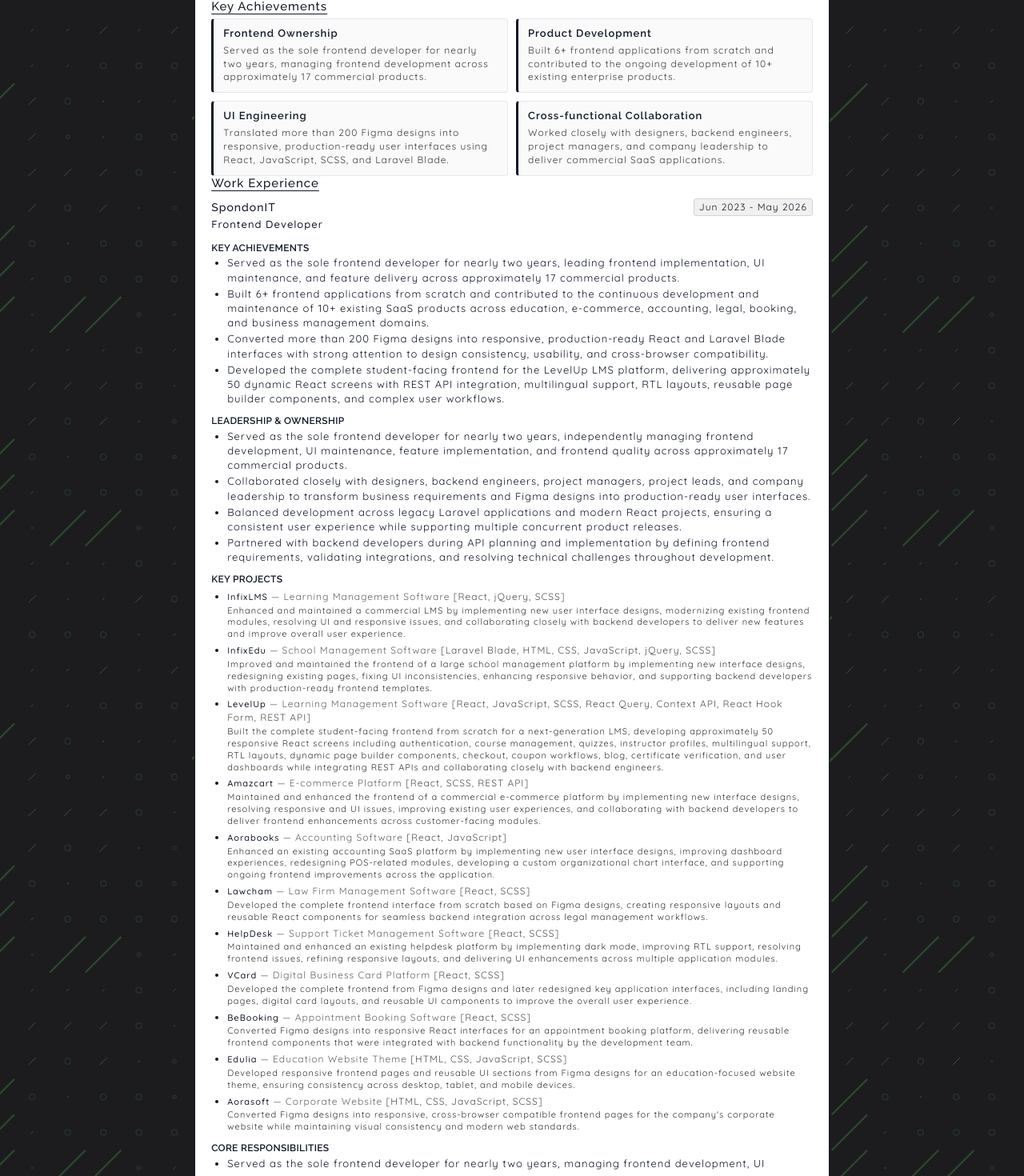
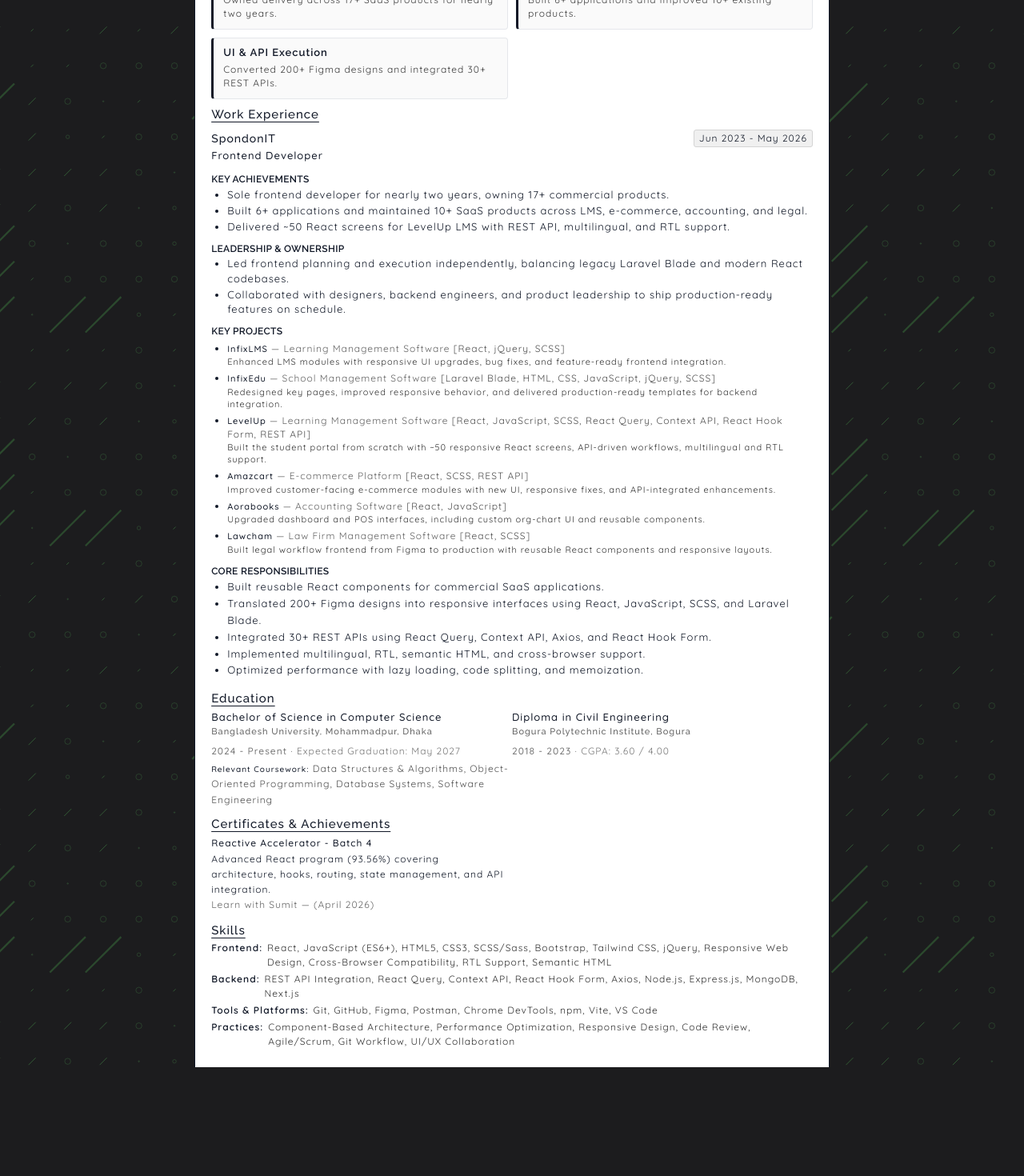
Before and after one commit to Ashfatul/portfolio_react, a React (Vite) app: page /resume in a window 1280 px wide. Shown: the part 340-1810 px from the top of the page at 80% size. After the commit the page ends 1674 px from the top, so only its background shows below. Built offline with nearby package versions, Linux system fonts and the light colour scheme.

Commit message:
fix: Update resume content for clarity and consistency; enhance print styles for better formatting

```diff
--- a/public/data/resume_data.json
+++ b/public/data/resume_data.json
@@ -9,24 +9,20 @@
       "github": "https://github.com/ashfatul",
       "linkedin": "https://linkedin.com/in/ashfatul",
       "portfolio": "https://ashfatul.netlify.app/",
-      "about": "Frontend Developer with 3 years of professional experience building commercial SaaS applications using React, JavaScript, SCSS, and modern frontend technologies. Served as the sole frontend developer for nearly two years, owning frontend development across 17+ commercial products ranging from enterprise LMS platforms and e-commerce systems to accounting and business management software. Experienced in translating 200+ Figma designs into responsive, production-ready interfaces, integrating REST APIs, optimizing application performance, and collaborating with designers, backend engineers, project managers, and executive stakeholders. Currently expanding full-stack expertise with Next.js, Node.js, Express.js, and MongoDB through personal projects."
+      "about": "Frontend Developer with 3 years of experience building SaaS products using React, JavaScript, SCSS, and REST APIs. Served as the sole frontend developer for nearly two years, supporting 17+ commercial products and converting 200+ Figma designs into responsive, production-ready interfaces. Built 6+ applications from scratch, delivered ~50 screens for LevelUp LMS, and integrated 30+ APIs with performance-focused UX improvements."
    },
    "achievements": [
       {
          "title": "Frontend Ownership",
-         "description": "Served as the sole frontend developer for nearly two years, managing frontend development across approximately 17 commercial products."
+         "description": "Owned delivery across 17+ SaaS products for nearly two years."
       },
       {
          "title": "Product Development",
-         "description": "Built 6+ frontend applications from scratch and contributed to the ongoing development of 10+ existing enterprise products."
+         "description": "Built 6+ applications and improved 10+ existing products."
       },
       {
-         "title": "UI Engineering",
-         "description": "Translated more than 200 Figma designs into responsive, production-ready user interfaces using React, JavaScript, SCSS, and Laravel Blade."
-      },
-      {
-         "title": "Cross-functional Collaboration",
-         "description": "Worked closely with designers, backend engineers, project managers, and company leadership to deliver commercial SaaS applications."
+         "title": "UI & API Execution",
+         "description": "Converted 200+ Figma designs and integrated 30+ REST APIs."
       }
    ],
    "experience": [
@@ -35,16 +31,13 @@
          "duration": "Jun 2023 - May 2026",
          "position": "Frontend Developer",
          "impact": [
-            "Served as the sole frontend developer for nearly two years, leading frontend implementation, UI maintenance, and feature delivery across approximately 17 commercial products.",
-            "Built 6+ frontend applications from scratch and contributed to the continuous development and maintenance of 10+ existing SaaS products across education, e-commerce, accounting, legal, booking, and business management domains.",
-            "Converted more than 200 Figma designs into responsive, production-ready React and Laravel Blade interfaces with strong attention to design consistency, usability, and cross-browser compatibility.",
-            "Developed the complete student-facing frontend for the LevelUp LMS platform, delivering approximately 50 dynamic React screens with REST API integration, multilingual support, RTL layouts, reusable page builder components, and complex user workflows."
+            "Sole frontend developer for nearly two years, owning 17+ commercial products.",
+            "Built 6+ applications and maintained 10+ SaaS products across LMS, e-commerce, accounting, and legal.",
+            "Delivered ~50 React screens for LevelUp LMS with REST API, multilingual, and RTL support."
          ],
          "leadership": [
-            "Served as the sole frontend developer for nearly two years, independently managing frontend development, UI maintenance, feature implementation, and frontend quality across approximately 17 commercial products.",
-            "Collaborated closely with designers, backend engineers, project managers, project leads, and company leadership to transform business requirements and Figma designs into production-ready user interfaces.",
-            "Balanced development across legacy Laravel applications and modern React projects, ensuring a consistent user experience while supporting multiple concurrent product releases.",
-            "Partnered with backend developers during API planning and implementation by defining frontend requirements, validating integrations, and resolving technical challenges throughout development."
+            "Led frontend planning and execution independently, balancing legacy Laravel Blade and modern React codebases.",
+            "Collaborated with designers, backend engineers, and product leadership to ship production-ready features on schedule."
          ],
          "projects": [
             {
@@ -55,7 +48,7 @@
                   "jQuery",
                   "SCSS"
                ],
-               "description": "Enhanced and maintained a commercial LMS by implementing new user interface designs, modernizing existing frontend modules, resolving UI and responsive issues, and collaborating closely with backend developers to deliver new features and improve overall user experience."
+               "description": "Enhanced LMS modules with responsive UI upgrades, bug fixes, and feature-ready frontend integration."
             },
             {
                "name": "InfixEdu",
@@ -68,7 +61,7 @@
                   "jQuery",
                   "SCSS"
                ],
-               "description": "Improved and maintained the frontend of a large school management platform by implementing new interface designs, redesigning existing pages, fixing UI inconsistencies, enhancing responsive behavior, and supporting backend developers with production-ready frontend templates."
+               "description": "Redesigned key pages, improved responsive behavior, and delivered production-ready templates for backend integration."
             },
             {
                "name": "LevelUp",
@@ -82,7 +75,7 @@
                   "React Hook Form",
                   "REST API"
                ],
-               "description": "Built the complete student-facing frontend from scratch for a next-generation LMS, developing approximately 50 responsive React screens including authentication, course management, quizzes, instructor profiles, multilingual support, RTL layouts, dynamic page builder components, checkout, coupon workflows, blog, certificate verification, and user dashboards while integrating REST APIs and collaborating closely with backend engineers."
+               "description": "Built the student portal from scratch with ~50 responsive React screens, API-driven workflows, multilingual and RTL support."
             },
             {
                "name": "Amazcart",
@@ -92,7 +85,7 @@
                   "SCSS",
                   "REST API"
                ],
-               "description": "Maintained and enhanced the frontend of a commercial e-commerce platform by implementing new interface designs, resolving responsive and UI issues, improving existing user experiences, and collaborating with backend developers to deliver frontend enhancements across customer-facing modules."
+               "description": "Improved customer-facing e-commerce modules with new UI, responsive fixes, and API-integrated enhancements."
             },
             {
                "name": "Aorabooks",
@@ -101,7 +94,7 @@
                   "React",
                   "JavaScript"
                ],
-               "description": "Enhanced an existing accounting SaaS platform by implementing new user interface designs, improving dashboard experiences, redesigning POS-related modules, developing a custom organizational chart interface, and supporting ongoing frontend improvements across the application."
+               "description": "Upgraded dashboard and POS interfaces, including custom org-chart UI and reusable components."
             },
             {
                "name": "Lawcham",
@@ -110,69 +103,15 @@
                   "React",
                   "SCSS"
                ],
-               "description": "Developed the complete frontend interface from scratch based on Figma designs, creating responsive layouts and reusable React components for seamless backend integration across legal management workflows."
-            },
-            {
-               "name": "HelpDesk",
-               "type": "Support Ticket Management Software",
-               "techStack": [
-                  "React",
-                  "SCSS"
-               ],
-               "description": "Maintained and enhanced an existing helpdesk platform by implementing dark mode, improving RTL support, resolving frontend issues, refining responsive layouts, and delivering UI enhancements across multiple application modules."
-            },
-            {
-               "name": "VCard",
-               "type": "Digital Business Card Platform",
-               "techStack": [
-                  "React",
-                  "SCSS"
-               ],
-               "description": "Developed the complete frontend from Figma designs and later redesigned key application interfaces, including landing pages, digital card layouts, and reusable UI components to improve the overall user experience."
-            },
-            {
-               "name": "BeBooking",
-               "type": "Appointment Booking Software",
-               "techStack": [
-                  "React",
-                  "SCSS"
-               ],
-               "description": "Converted Figma designs into responsive React interfaces for an appointment booking platform, delivering reusable frontend components that were integrated with backend functionality by the development team."
-            },
-            {
-               "name": "Edulia",
-               "type": "Education Website Theme",
-               "techStack": [
-                  "HTML",
-                  "CSS",
-                  "JavaScript",
-                  "SCSS"
-               ],
-               "description": "Developed responsive frontend pages and reusable UI sections from Figma designs for an education-focused website theme, ensuring consistency across desktop, tablet, and mobile devices."
-            },
-            {
-               "name": "Aorasoft",
-               "type": "Corporate Website",
-               "techStack": [
-                  "HTML",
-                  "CSS",
-                  "JavaScript",
-                  "SCSS"
-               ],
-               "description": "Converted Figma designs into responsive, cross-browser compatible frontend pages for the company's corporate website while maintaining visual consistency and modern web standards."
+               "description": "Built legal workflow frontend from Figma to production with reusable React components and responsive layouts."
             }
          ],
          "responsibilities": [
-            "Served as the sole frontend developer for nearly two years, managing frontend development, UI maintenance, feature implementation, and design consistency across approximately 17 commercial products.",
-            "Built reusable React components and frontend modules for commercial SaaS applications, improving development consistency, scalability, and long-term maintainability.",
-            "Translated 200+ Figma designs into responsive, pixel-perfect user interfaces using React, JavaScript, SCSS, Bootstrap, Tailwind CSS, HTML5, and CSS3.",
-            "Integrated 30+ REST API endpoints using React Query, Context API, Axios, and React Hook Form to deliver dynamic, data-driven user experiences.",
-            "Implemented responsive layouts, multilingual interfaces, RTL support, semantic HTML, and cross-browser compatibility across desktop, tablet, and mobile devices.",
-            "Optimized frontend performance through lazy loading, code splitting, memoization, dynamic imports, image optimization, skeleton loading, debouncing, throttling, and efficient rendering techniques.",
-            "Maintained and enhanced both modern React applications and legacy Laravel Blade projects by implementing new designs, resolving UI issues, and improving overall user experience.",
-            "Collaborated daily with designers, backend engineers, project managers, project leads, and company leadership to translate business requirements into production-ready frontend solutions.",
-            "Analyzed frontend requirements, coordinated API contracts with backend developers, and independently implemented frontend integrations for dynamic application features.",
-            "Used Git with feature branches, pull requests, code reviews, and collaborative development workflows to ensure reliable code integration and project stability."
+            "Built reusable React components for commercial SaaS applications.",
+            "Translated 200+ Figma designs into responsive interfaces using React, JavaScript, SCSS, and Laravel Blade.",
+            "Integrated 30+ REST APIs using React Query, Context API, Axios, and React Hook Form.",
+            "Implemented multilingual, RTL, semantic HTML, and cross-browser support.",
+            "Optimized performance with lazy loading, code splitting, and memoization."
          ]
       }
    ],
@@ -186,8 +125,6 @@
             "Data Structures & Algorithms",
             "Object-Oriented Programming",
             "Database Systems",
-            "Computer Networks",
-            "Discrete Mathematics",
             "Software Engineering"
          ]
       },
@@ -204,7 +141,7 @@
          "issuer": "Learn with Sumit",
          "date": "April 2026",
          "link": "https://learnwithsumit.com/certificates/verify/LWSCTXN-140N30B1",
-         "info": "Completed an advanced React development program with 93.56% overall performance, covering modern React architecture, hooks, routing, state management, API integration, and production-ready application development."
+         "info": "Advanced React program (93.56%) covering architecture, hooks, routing, state management, and API integration."
       }
    ],
    "skills": {
@@ -222,15 +159,12 @@
          "RTL Support",
          "Semantic HTML"
       ],
-      "reactEcosystem": [
-         "Context API",
-         "React Query",
-         "React Hook Form",
-         "React Router",
-         "Axios"
-      ],
       "backend": [
          "REST API Integration",
+         "React Query",
+         "Context API",
+         "React Hook Form",
+         "Axios",
          "Node.js",
          "Express.js",
          "MongoDB",
--- a/src/assets/scss/resume.scss
+++ b/src/assets/scss/resume.scss
@@ -184,6 +184,7 @@
 
     &_responsibilities{
         margin-top: 6px;
+        page-break-inside: avoid;
     }
 
     &_skills{
@@ -361,6 +362,7 @@
     grid-template-columns: repeat(2, 1fr);
     gap: 10px;
     margin-top: 6px;
+    margin-bottom: 10px;
 }
 
 .resume_achievement_item{
@@ -432,17 +434,46 @@
 
 @page{
     size: A4;
-    margin: 0px;
+    margin: 20px;
+    padding: 0;
 }
 
 @media print{
-    body{
+    *{
+        margin: 0;
+        padding: 0;
+    }
+
+    html, body{
+        margin: 0 !important;
+        padding: 0 !important;
         background: #ffffff!important;
+        width: 100%;
+        height: 100%;
     }
+
     .resume_container{
         border: 0;
+        margin: 0;
+        padding: 0px;
+        width: 210mm;
+        height: auto;
+        box-sizing: border-box;
     }
+
     .resume_print{
         display: none;
     }
+
+    .resume_inner > section{
+        &:not(:first-child){
+            margin-top: 14px;
+        }
+    }
+
+    .resume_inner > section:nth-child(4),
+    .resume_inner > section:nth-child(5){
+        page-break-before: auto;
+        margin-top: 20px;
+    }
 }
```
